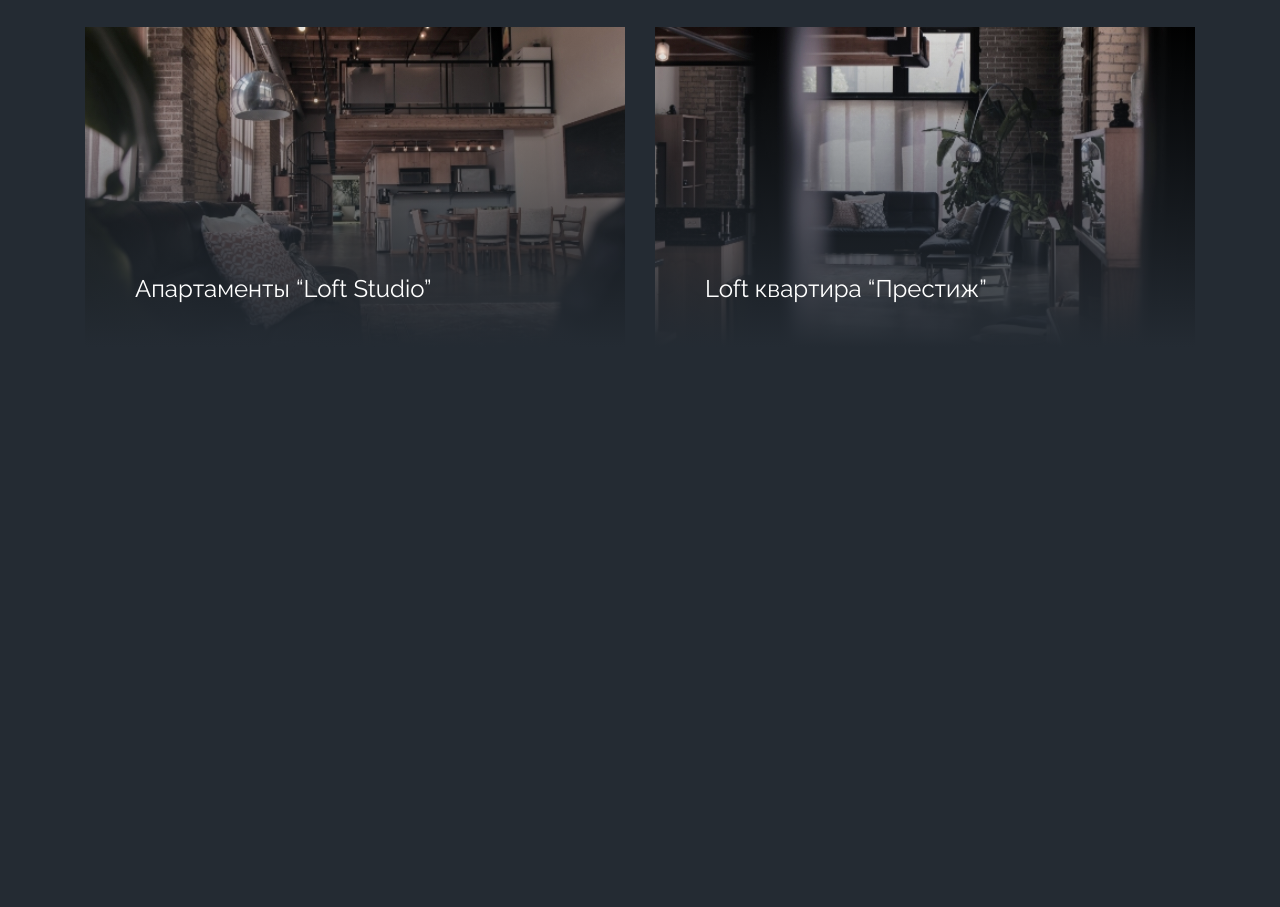
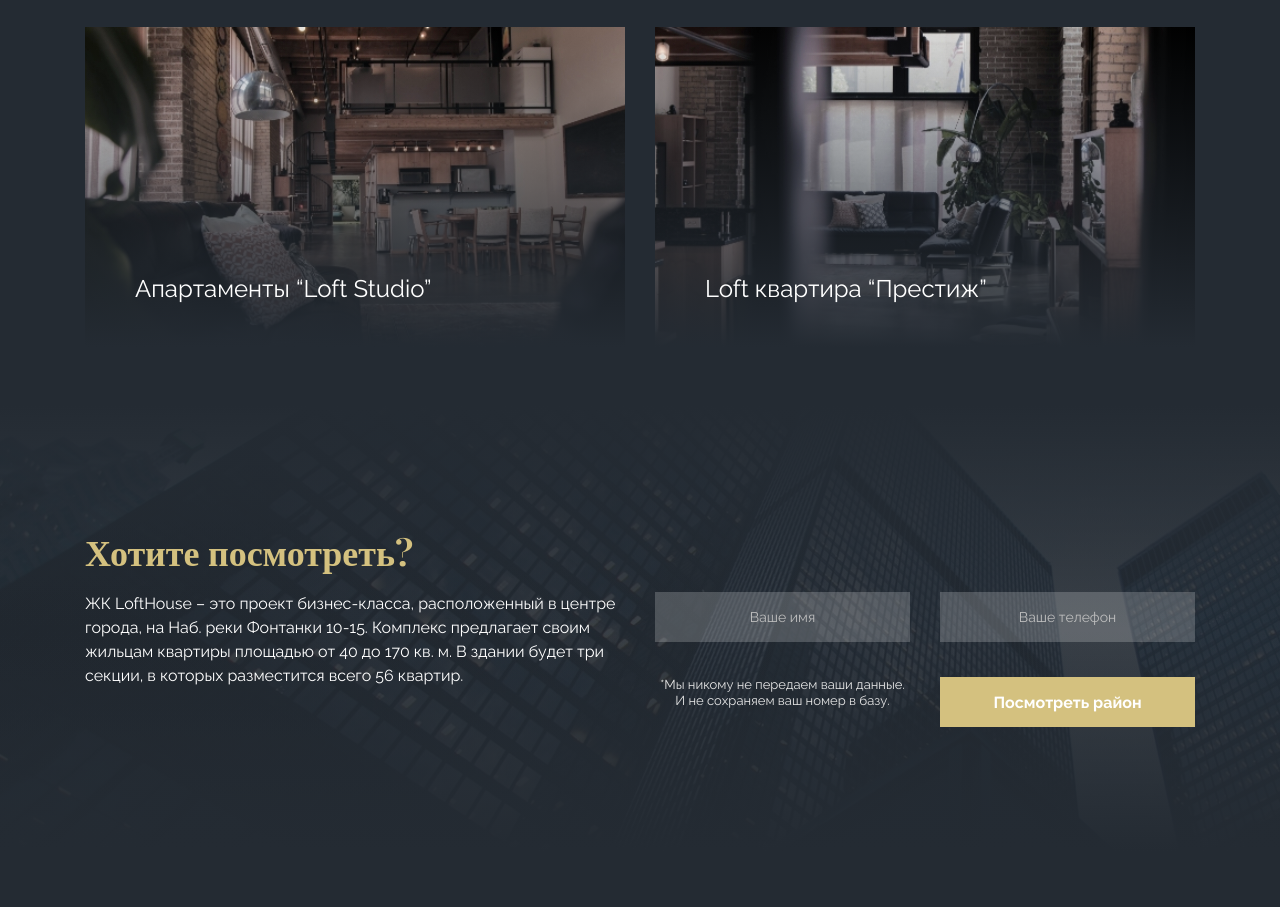
Before and after one commit to Ibragim066/loft-house, a plain HTML site: page index.html in a window 1280 px wide. Shown: the part 1726-2633 px from the top of the page. Before the commit the page ends 2073 px from the top, so only its background shows below. Drawn offline with nearby package versions, Linux system fonts and the light colour scheme.

Commit message:
layout section cta

```diff
--- a/index.html
+++ b/index.html
@@ -115,6 +115,33 @@
             </div>
         </section>
 
+        <section class="cta">
+            <div class="container">
+                <div class="cta__title">
+                    <h1 class="title-2">Хотите посмотреть?</h1>
+                </div>
+                <div class="cta__wrapper">
+                    <div class="cta__text">
+                        <p>
+                            ЖК LoftHouse – это проект бизнес-класса, расположенный в центре города, на Наб. реки
+                            Фонтанки 10-15. Комплекс предлагает своим жильцам квартиры площадью от 40 до 170 кв. м. В
+                            здании будет три секции, в которых разместится всего 56 квартир.
+                        </p>
+                    </div>
+                    <form action="" class="cta__form form">
+                        <input type="text" class="form__input" placeholder="Ваше имя">
+                        <input type="text" class="form__input" placeholder="Ваше телефон">
+
+                        <p class="form__privacy">
+                            *Мы никому не передаем ваши данные. <br>И не сохраняем ваш номер в базу.
+                        </p>
+
+                        <button type="submit" class="form__btn">Посмотреть район</button>
+                    </form>
+                </div>
+            </div>
+        </section>
+
     </main>
 </body>
 
--- a/scss/base/_vars.scss
+++ b/scss/base/_vars.scss
@@ -8,3 +8,5 @@ $dark: #242B33;
 $accent: #D4C17F;
 $white: #fff;
 $footer-bg: #2D343C;
+$placeholder: #BEBEBE;
+$muted: #E7E7E7;
--- a/scss/blocks/_appartments.scss
+++ b/scss/blocks/_appartments.scss
@@ -1,5 +1,3 @@
-.appartments {}
-
 .appartments__title {
     margin-bottom: 88px;
 }
--- /dev/null
+++ b/scss/blocks/_cta.scss
@@ -0,0 +1,28 @@
+.cta {
+    padding: 180px 0;
+    background: linear-gradient(180deg, $dark 10.42%, rgba(36, 43, 51, 0.00) 50.52%, $dark 90.1%), linear-gradient(0deg, rgba(36, 43, 51, 0.90) 0%, rgba(36, 43, 51, 0.90) 100%), url(./../../img/cta/cta-bg.jpg), #C4C4C4;
+}
+
+.cta__title {
+    margin-bottom: 17px;
+}
+
+.cta__wrapper {
+    display: grid;
+    grid-template-columns: 1fr 1fr;
+    gap: 30px;
+}
+
+.cta__text {
+    line-height: 1.5;
+
+    p+p {
+        margin-top: 1em;
+    }
+}
+
+.cta__form {
+    display: grid;
+    grid-template-columns: 1fr 1fr;
+    gap: 35px 30px;
+}
--- /dev/null
+++ b/scss/blocks/_form.scss
@@ -0,0 +1,39 @@
+.form__input {
+    height: 50px;
+    padding: 12px;
+    text-align: center;
+    background-color: rgba(255, 255, 255, 0.2);
+    color: $white;
+    font-size: 14px;
+    transition: background-color .2s ease-in;
+
+    &::placeholder {
+        color: $placeholder;
+    }
+
+    &:focus {
+        background-color: rgba(255, 255, 255, 0.25);
+    }
+}
+
+.form__privacy {
+    font-size: 13px;
+    color: $muted;
+    text-align: center;
+    line-height: 1.23;
+}
+
+.form__btn {
+    height: 50px;
+    font-size: 16px;
+    color: $white;
+    font-weight: 700;
+    text-align: center;
+    padding: 12px;
+    background-color: $accent;
+    transition: background-color .2s ease-in;
+
+    &:hover {
+        background-color: saturate($accent, 10%);
+    }
+}
--- a/scss/main.scss
+++ b/scss/main.scss
@@ -11,3 +11,5 @@
 @import './blocks/benefits';
 @import './blocks/appartments';
 @import './blocks/card';
+@import './blocks/cta';
+@import './blocks/form';
```
Also changed, not shown: css/main.css, css/main.min.css, img/cta/cta-bg.jpg (added).
